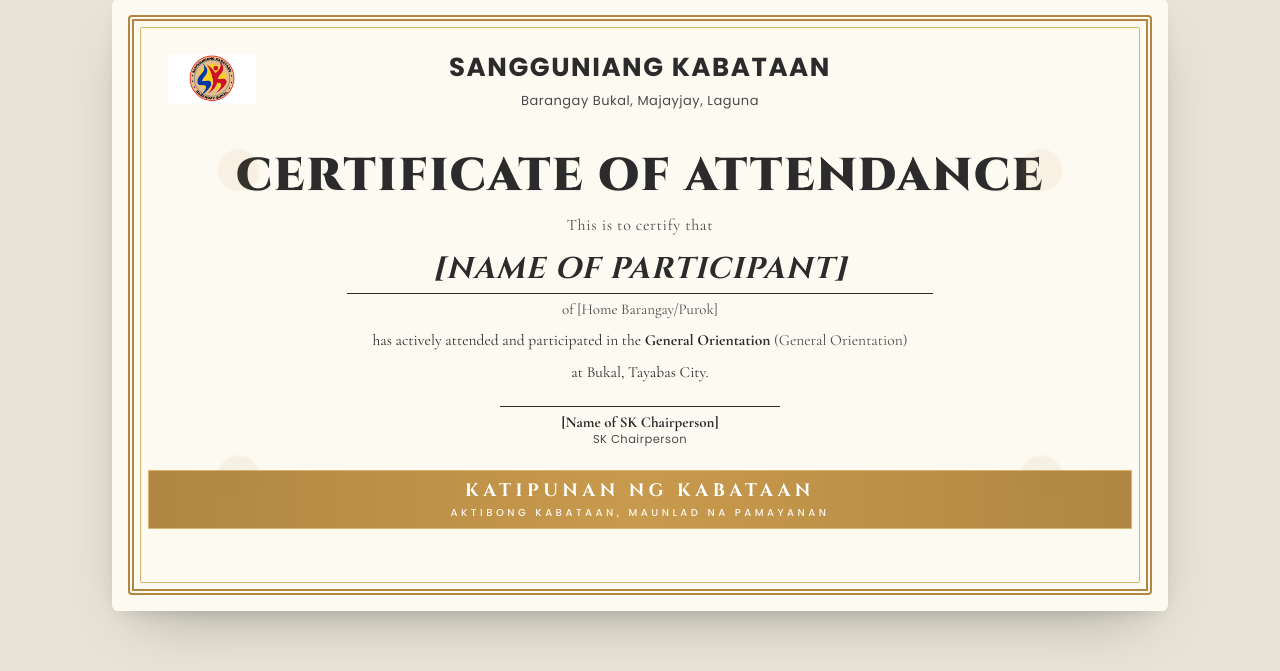
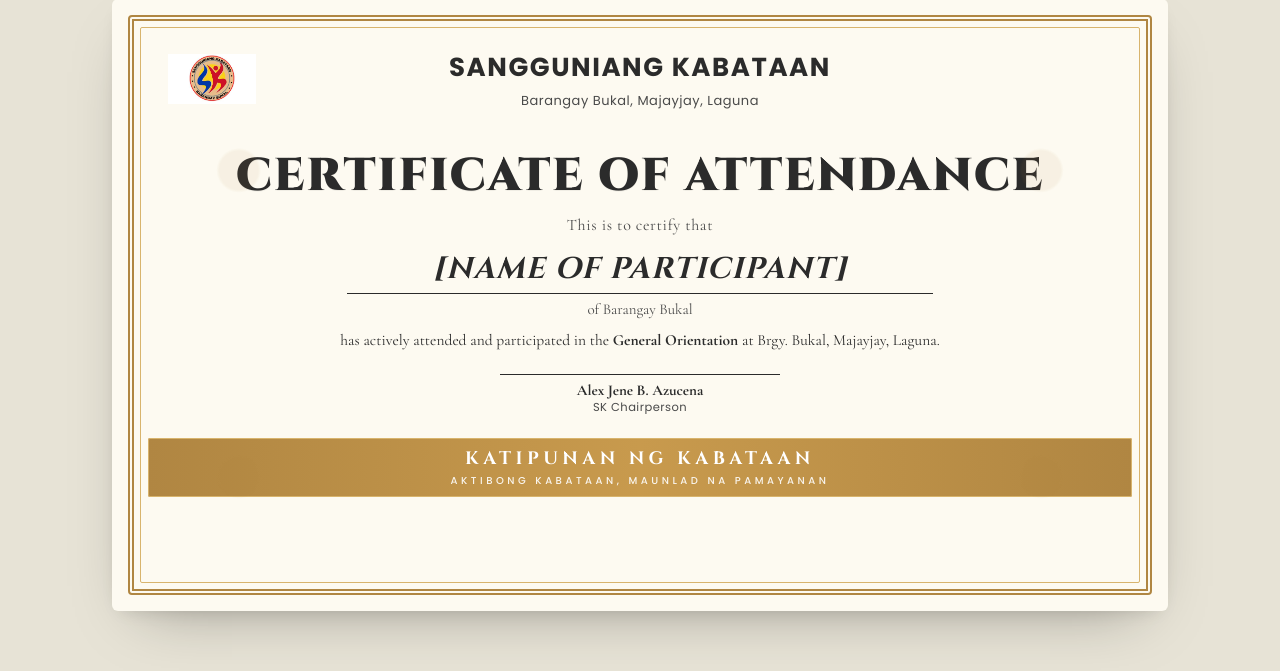
Before and after one commit to princessazucena/Sangguniang_Kabatan_Site, a Flask app: page /admin/certificates/preview in a window 1280 px wide. Shown: the part 25-696 px from the top of the page. Run offline with Flask 3, Linux system fonts and the light colour scheme; the visitor is signed in with stand-in values (Sample User, id 1).

Commit message:
Set certificate defaults to Brgy. Bukal Majayjay Laguna and SK Chairperson Alex Jene B. Azucena

```diff
--- a/routes/admin/certificates.py
+++ b/routes/admin/certificates.py
@@ -27,8 +27,14 @@
 # Default text we splash on placeholders. The admin can wire actual
 # values in later via env / settings.
 DEFAULT_BARANGAY = "Bukal"
-DEFAULT_CITY     = "Tayabas City"
-DEFAULT_PROVINCE = "Quezon"
+DEFAULT_CITY     = "Majayjay"
+DEFAULT_PROVINCE = "Laguna"
+
+# Default SK officials shown on the signature lines. The admin can
+# override any of these via querystring (?sk_chairperson=...&...).
+DEFAULT_SK_CHAIRPERSON   = "Alex Jene B. Azucena"
+DEFAULT_SK_SECRETARY     = "[Name of SK Secretary]"
+DEFAULT_BRGY_CHAIRPERSON = "[Name of Barangay Chairperson]"
 
 
 _TITLE_BY_CATEGORY = {
@@ -81,26 +87,17 @@
         "event_kind":  _NARRATIVE_KIND_BY_CATEGORY.get(event.get("category"), "Event"),
         "event_theme": "",  # admin can extend the schema later
         "event_date":  _format_event_date(event.get("start_at"), event.get("end_at")),
-        "event_venue": f"{DEFAULT_BARANGAY}, {DEFAULT_CITY}",
+        "event_venue": f"Brgy. {DEFAULT_BARANGAY}, {DEFAULT_CITY}, {DEFAULT_PROVINCE}",
         "title_text":  _TITLE_BY_CATEGORY.get(event.get("category"), "CERTIFICATE OF ATTENDANCE"),
-        "sk_chairperson":   request.args.get("sk_chairperson") or "[Name of SK Chairperson]",
-        "sk_secretary":     request.args.get("sk_secretary") or "[Name of SK Secretary]",
-        "brgy_chairperson": request.args.get("brgy_chairperson") or "[Name of Barangay Chairperson]",
+        "sk_chairperson":   request.args.get("sk_chairperson") or DEFAULT_SK_CHAIRPERSON,
+        "sk_secretary":     request.args.get("sk_secretary") or DEFAULT_SK_SECRETARY,
+        "brgy_chairperson": request.args.get("brgy_chairperson") or DEFAULT_BRGY_CHAIRPERSON,
     }
 
 
-def _participant_home(profile: dict) -> str:
-    """Build a friendly 'home' line for the certificate body."""
-    if not profile:
-        return f"{DEFAULT_BARANGAY}, {DEFAULT_CITY}"
-    parts = []
-    if profile.get("address_purok"):
-        parts.append(profile["address_purok"])
-    bgy = profile.get("address_barangay") or DEFAULT_BARANGAY
-    city = profile.get("address_city") or DEFAULT_CITY
-    parts.append(bgy)
-    parts.append(city)
-    return ", ".join(parts)
+def _participant_home() -> str:
+    """The 'home' line is fixed for every joiner: residents of Brgy. Bukal."""
+    return f"Barangay {DEFAULT_BARANGAY}"
 
 
 # ---------------------------------------------------------------------------
@@ -157,7 +154,7 @@
     ctx = _event_context({"category": "general_orientation"})
     ctx.update({
         "participant_name": request.args.get("participant_name") or "[NAME OF PARTICIPANT]",
-        "home_purok":       request.args.get("home_purok") or "[Home Barangay/Purok]",
+        "home_purok":       request.args.get("home_purok") or _participant_home(),
     })
 
     # Allow query-string overrides for the demo page.
@@ -220,7 +217,7 @@
         student = j.get("student") or {}
         ctx = dict(base_ctx)
         ctx["participant_name"] = student.get("full_name") or "—"
-        ctx["home_purok"]       = _participant_home(student)
+        ctx["home_purok"]       = _participant_home()
         certificates.append(ctx)
 
     return render_template(
--- a/templates/admin/certificate_template.html
+++ b/templates/admin/certificate_template.html
@@ -317,23 +317,15 @@
 
             <p class="narrative">
                 has actively attended and participated in the
-                <span class="strong">{{ c.event_title }}</span>
-                {% if c.event_kind %}
-                    <span style="color: var(--ink-muted);">({{ c.event_kind }})</span>
-                {% endif %}
-                {% if c.event_theme %}
-                    , with the theme:
-                    &ldquo;<span class="strong">{{ c.event_theme }}</span>&rdquo;
-                {% endif %}
+                <span class="strong">{{ c.event_kind or c.event_title }}</span>{% if c.event_venue %} at {{ c.event_venue }}{% endif %}{% if c.event_theme %},
+                with the theme:
+                &ldquo;<span class="strong">{{ c.event_theme }}</span>&rdquo;{% endif %}.
             </p>
-            <p class="narrative" style="margin-top: 8px;">
-                {% if c.event_date %}
-                    Held on <span class="strong">{{ c.event_date }}</span>,
-                {% endif %}
-                {% if c.event_venue %}
-                    at {{ c.event_venue }}.
-                {% endif %}
-            </p>
+            {% if c.event_date %}
+                <p class="narrative" style="margin-top: 8px;">
+                    Held on <span class="strong">{{ c.event_date }}</span>.
+                </p>
+            {% endif %}
         </section>
 
         <section class="signatures">
```
